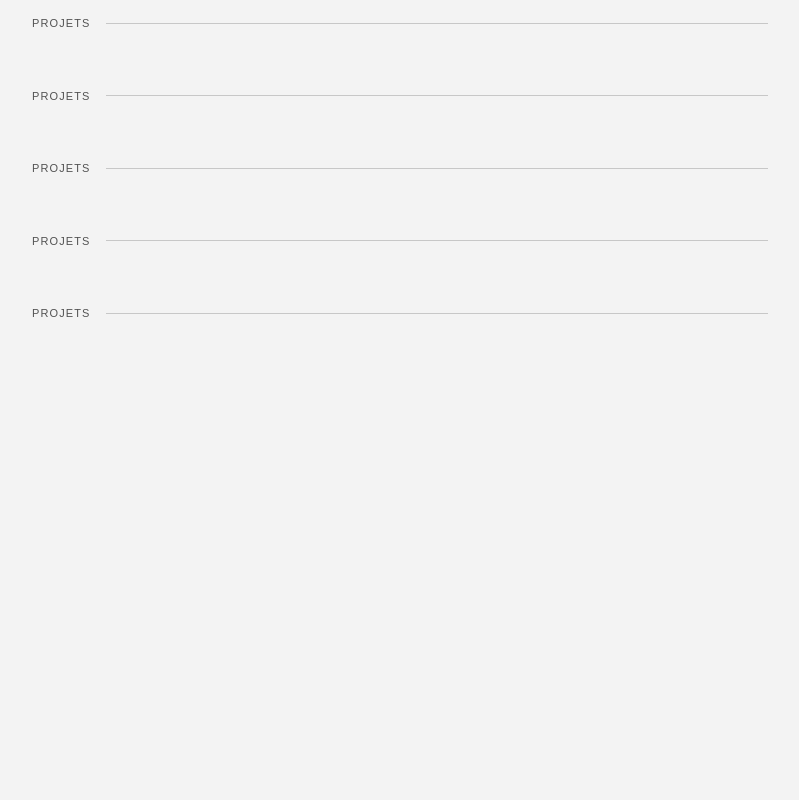
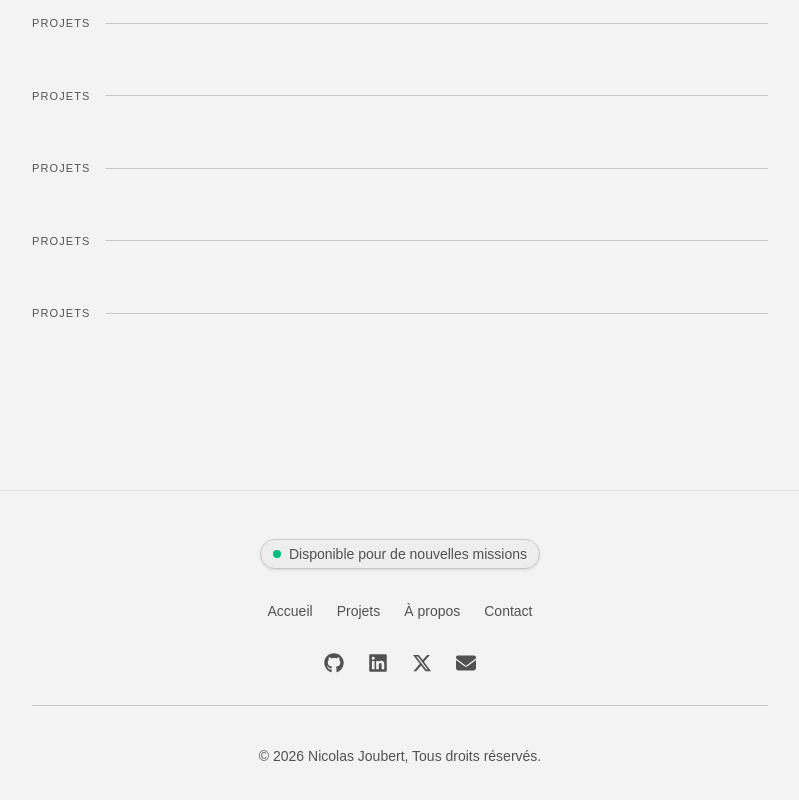
Before and after one commit to NicolasJoubert/portfolio, a React (Vite) app: page / in a window 1280 px wide. Shown: the part 550-1350 px from the top of the page, without its empty margins (240-1039 px from the left). Before the commit the page ends 1000 px from the top, so only its background shows below. Built offline with nearby package versions, Linux system fonts and the light colour scheme.

Commit message:
feat: implement Footer and integrate in App

```diff
--- a/package.json
+++ b/package.json
@@ -24,6 +24,7 @@
     "react": "^19.1.1",
     "react-dom": "^19.1.1",
     "react-hook-form": "^7.71.2",
+    "react-icons": "^5.6.0",
     "shadcn": "^4.0.6",
     "tailwind-merge": "^3.5.0",
     "tailwindcss": "^4.2.1",
--- a/src/App.tsx
+++ b/src/App.tsx
@@ -3,6 +3,7 @@ import { H1, Body } from "@/components/ui/Typography.tsx";
 import Button from "@/components/ui/ButtonPerso.tsx";
 import SectionLabel from "@/components/ui/SectionLabel.tsx";
 import Tag from "./components/ui/Tag.tsx";
+import Footer from "./components/layout/Footer.tsx";
 
 function App() {
   return (
@@ -29,6 +30,7 @@ function App() {
         <SectionLabel>Projets</SectionLabel>
         <SectionLabel>Projets</SectionLabel>
       </main>
+      <Footer />
     </>
   );
 }
--- /dev/null
+++ b/src/components/layout/Footer.tsx
@@ -0,0 +1,58 @@
+import { NAV_LINKS, SOCIALS } from "@/lib/constants";
+
+import { Separator } from "@/components/ui/separator";
+import { AvailabilityBadge } from "@/components/ui/AvailabilityBadge";
+
+export default function Footer() {
+  return (
+    <footer className="w-full border-t border-border/40 mt-10">
+      <div className="mx-auto max-w-[800px] px-8 py-12 flex flex-col items-center justify-center gap-8">
+        {/* Badge de disponibilité dynamique */}
+        <AvailabilityBadge />
+
+        {/* Liens de navigation */}
+        <div className="flex flex-wrap items-center justify-center gap-6 whitespace-nowrap">
+          {NAV_LINKS.map((link) => (
+            <a
+              key={link.label}
+              href={link.href}
+              className="text-sm text-muted-foreground hover:text-accent transition-colors"
+            >
+              {link.label}
+            </a>
+          ))}
+        </div>
+
+        {/* Réseaux sociaux */}
+        <div className="flex items-center gap-6 text-muted-foreground">
+          {SOCIALS.map((social) => {
+            const Icon = social.icon;
+            return (
+              <a
+                key={social.name}
+                href={social.href}
+                className="hover:text-accent transition-colors hover:scale-110 active:scale-95"
+                aria-label={social.name}
+                target="_blank"
+                rel="noopener noreferrer"
+              >
+                <Icon className="size-5" />
+              </a>
+            );
+          })}
+        </div>
+
+        <Separator />
+
+        {/* Copyright */}
+        <p className="text-center text-sm text-muted-foreground text-balance mt-2">
+          {`© ${new Date().getFullYear()}`}{" "}
+          <a href="#" className="hover:text-accent transition-colors">
+            Nicolas Joubert
+          </a>
+          , Tous droits réservés.
+        </p>
+      </div>
+    </footer>
+  );
+}
--- /dev/null
+++ b/src/components/ui/AvailabilityBadge.tsx
@@ -0,0 +1,25 @@
+export function AvailabilityBadge({
+  isAvailable = true,
+}: {
+  isAvailable?: boolean;
+}) {
+  return (
+    <div className="flex items-center gap-2 rounded-full border border-border bg-muted/30 px-3 py-1 text-sm text-muted-foreground shadow-sm">
+      <span className="relative flex size-2">
+        <span
+          className={`absolute inline-flex size-full animate-ping rounded-full opacity-75 ${
+            isAvailable ? "bg-emerald-400" : "bg-red-400"
+          }`}
+        ></span>
+        <span
+          className={`relative inline-flex size-2 rounded-full ${
+            isAvailable ? "bg-emerald-500" : "bg-red-500"
+          }`}
+        ></span>
+      </span>
+      {isAvailable
+        ? "Disponible pour de nouvelles missions"
+        : "Non disponible actuellement"}
+    </div>
+  );
+}
--- /dev/null
+++ b/src/components/ui/separator.tsx
@@ -0,0 +1,26 @@
+import * as React from "react";
+import { Separator as SeparatorPrimitive } from "radix-ui";
+
+import { cn } from "@/lib/utils";
+
+function Separator({
+  className,
+  orientation = "horizontal",
+  decorative = true,
+  ...props
+}: React.ComponentProps<typeof SeparatorPrimitive.Root>) {
+  return (
+    <SeparatorPrimitive.Root
+      data-slot="separator"
+      decorative={decorative}
+      orientation={orientation}
+      className={cn(
+        "shrink-0 bg-border data-horizontal:h-px data-horizontal:w-full data-vertical:w-px data-vertical:self-stretch",
+        className,
+      )}
+      {...props}
+    />
+  );
+}
+
+export { Separator };
--- a/src/lib/constants.ts
+++ b/src/lib/constants.ts
@@ -1,6 +1,5 @@
 // src/lib/constants.ts
-import { Mail, Linkedin } from "lucide-react";
-import { SiGithub, SiX } from "@icons-pack/react-simple-icons";
+import { FaGithub, FaLinkedin, FaXTwitter, FaEnvelope } from "react-icons/fa6";
 
 export const NAV_LINKS = [
   { label: "Accueil", href: "/" },
@@ -10,14 +9,14 @@ export const NAV_LINKS = [
 ] as const;
 
 export const SOCIALS = [
-  { name: "GitHub", href: "https://github.com/ton-pseudo", icon: SiGithub },
+  { name: "GitHub", href: "https://github.com/ton-pseudo", icon: FaGithub },
   {
     name: "Linkedin",
     href: "https://www.linkedin.com/in/nicolas--joubert/",
-    icon: Linkedin,
+    icon: FaLinkedin,
   },
-  { name: "X", href: "https://x.com/Nico_Joubert", icon: SiX },
-  { name: "Email", href: "mailto:nicolasjoubert@icloud.com", icon: Mail },
+  { name: "X", href: "https://x.com/Nico_Joubert", icon: FaXTwitter },
+  { name: "Email", href: "mailto:nicolasjoubert@icloud.com", icon: FaEnvelope },
 ] as const;
 
 export const PROJECTS = [
```
Also changed, not shown: 1 other file (tests, documents, lock files or other folders).
